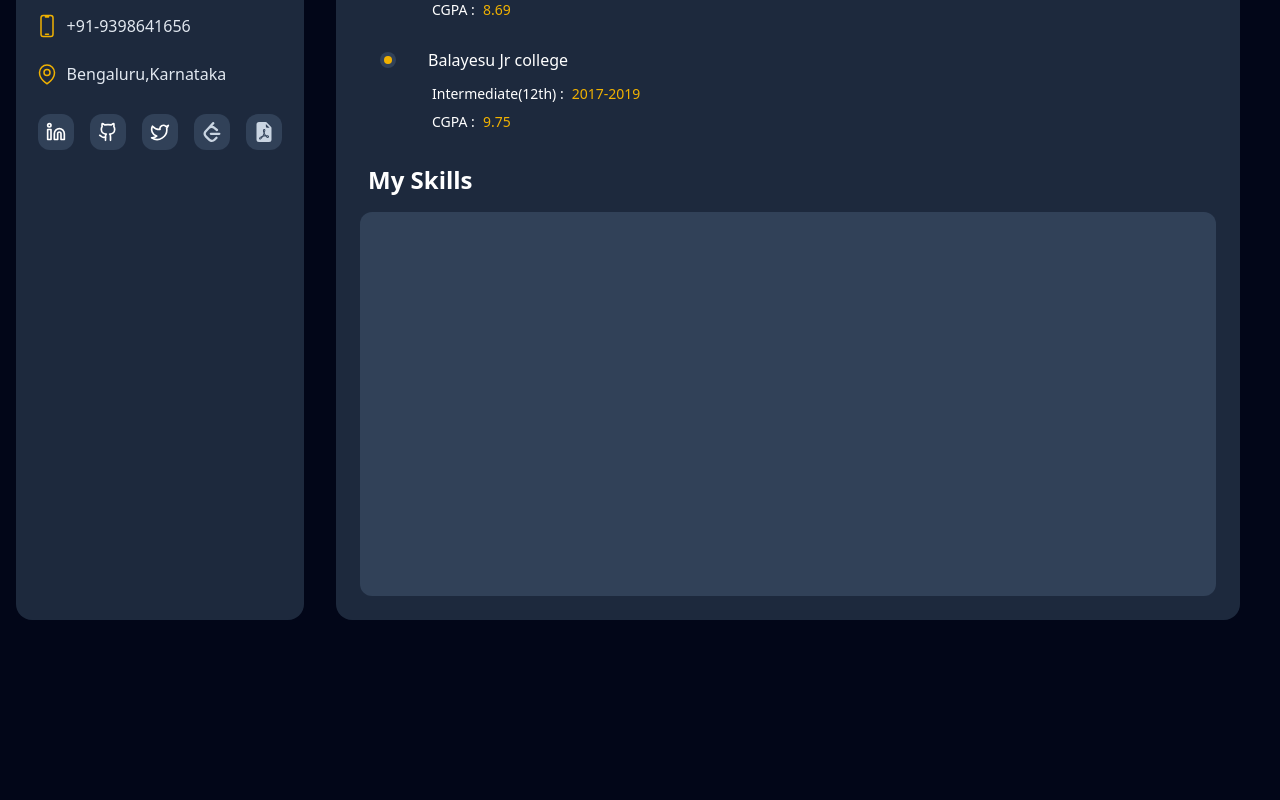
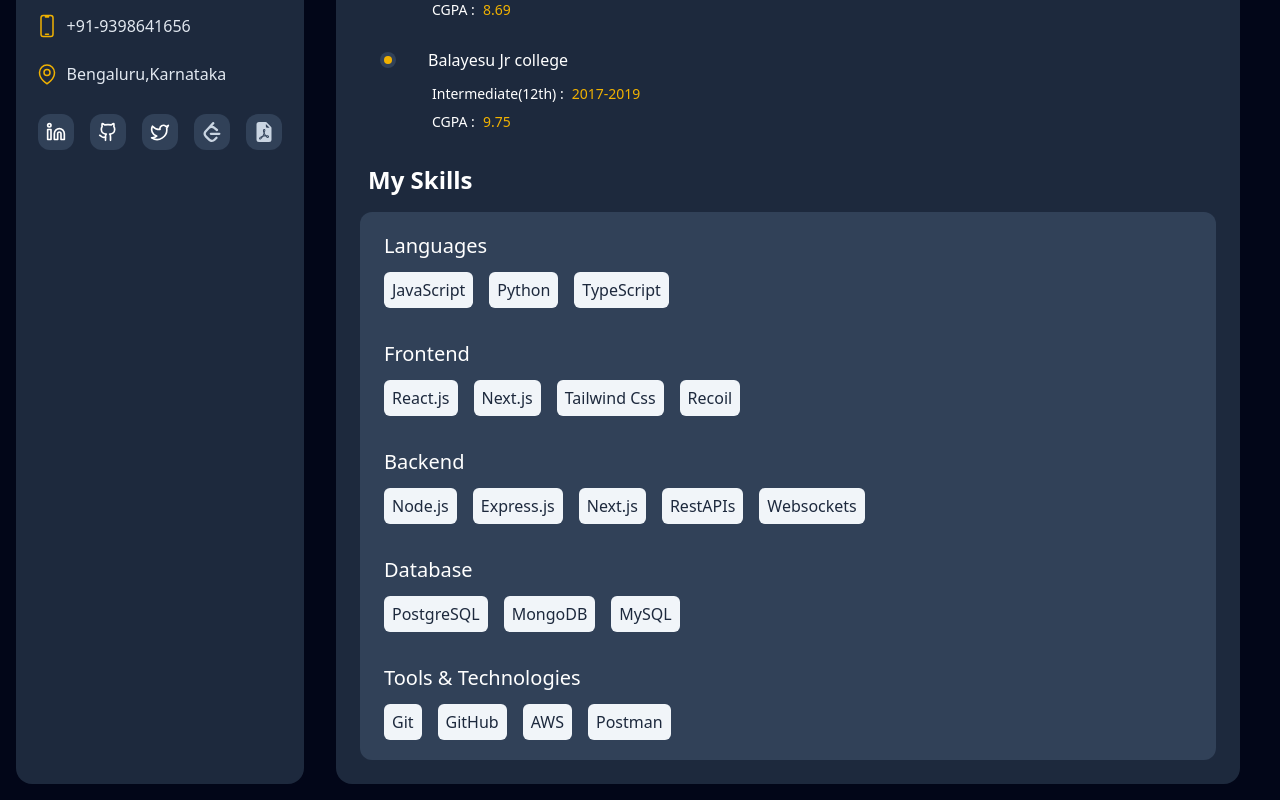
Before and after one commit to chandhan12/G-chandhan, a React (Vite) app: page /Resume in a window 1280 px wide. Shown: the part 460-1260 px from the top of the page. Before the commit the page ends 1096 px from the top, so only its background shows below. Built offline with nearby package versions, Linux system fonts and the light colour scheme.

Commit message:
completed resume page

```diff
--- /dev/null
+++ b/src/components/SkillsCard.jsx
@@ -0,0 +1,23 @@
+import React from 'react'
+
+const SkillsCard = (props) => {
+    const{title,skills}=props
+
+  return (
+    <div className='p-2 m-1'>
+      <p className='m-2 text-xl font-normal p-1'>{title}</p>
+      <div className='flex gap-4 ml-3 flex-wrap'>
+        {
+            skills.map((eachItem)=>{
+                return(
+                    <div key={eachItem} className='bg-slate-100 w-auto  rounded-md p-2 h-9 flex justify-center items-center text-slate-800 text-base'>{eachItem}</div>
+                )
+
+            })
+        }
+      </div>
+    </div>
+  )
+}
+
+export default SkillsCard
--- a/src/pages/Resume.jsx
+++ b/src/pages/Resume.jsx
@@ -1,6 +1,7 @@
 import React from 'react'
 import { bookIcon, pointIcon } from '../Icons/Icons'
 import EducationCard from '../components/EducationCard'
+import SkillsCard from '../components/SkillsCard'
 
 const Resume = () => {
   return (
@@ -20,8 +21,12 @@ const Resume = () => {
     </div>
     <h2 className='text-2xl font-semibold text-white m-2 mb-4'>My Skills</h2>
 
-    <div className='bg-slate-700 h-96 w-full rounded-xl mt-2'>
-
+    <div className='bg-slate-700 h-auto pb-2 w-full rounded-xl mt-2'>
+      <SkillsCard title="Languages" skills={["JavaScript","Python","TypeScript"]}  />
+      <SkillsCard title="Frontend" skills={["React.js","Next.js","Tailwind Css","Recoil"]}  />
+      <SkillsCard title="Backend" skills={["Node.js","Express.js","Next.js","RestAPIs","Websockets"]}  />
+      <SkillsCard title="Database" skills={["PostgreSQL","MongoDB",,"MySQL"]}  />
+      <SkillsCard title="Tools & Technologies" skills={["Git","GitHub","AWS","Postman"]}  />
     </div>
     </div>
   )
```
